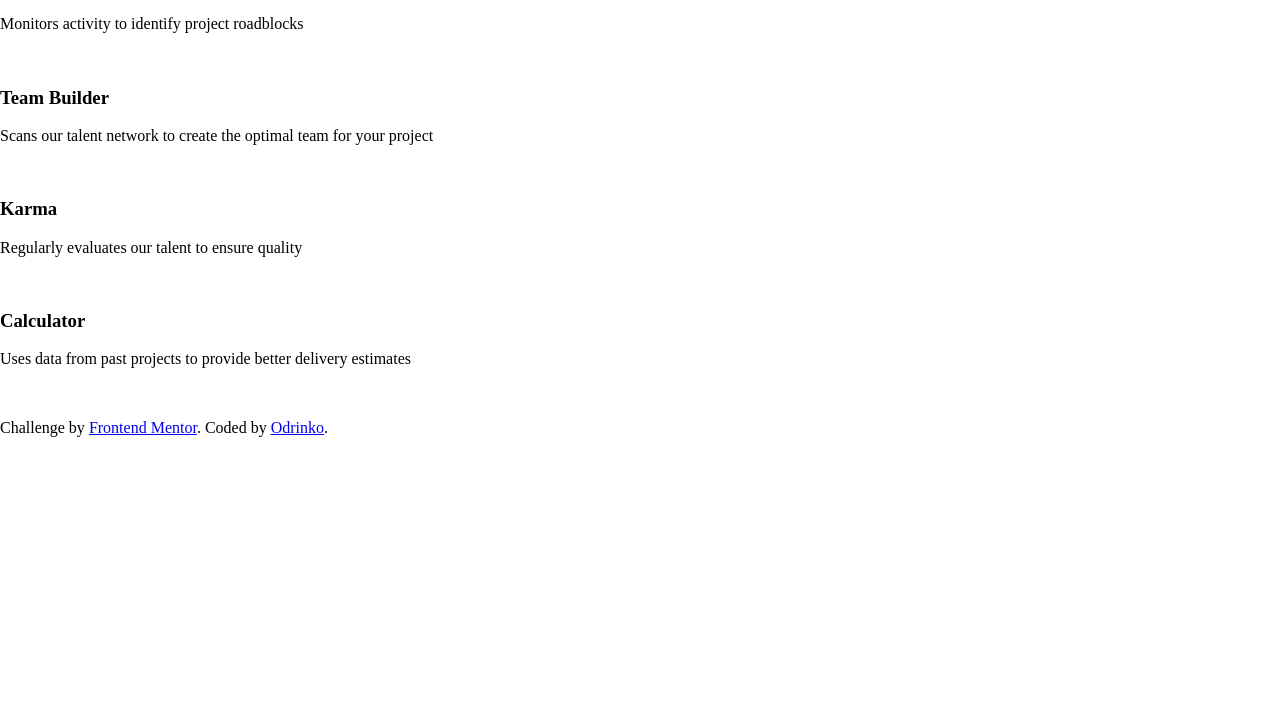
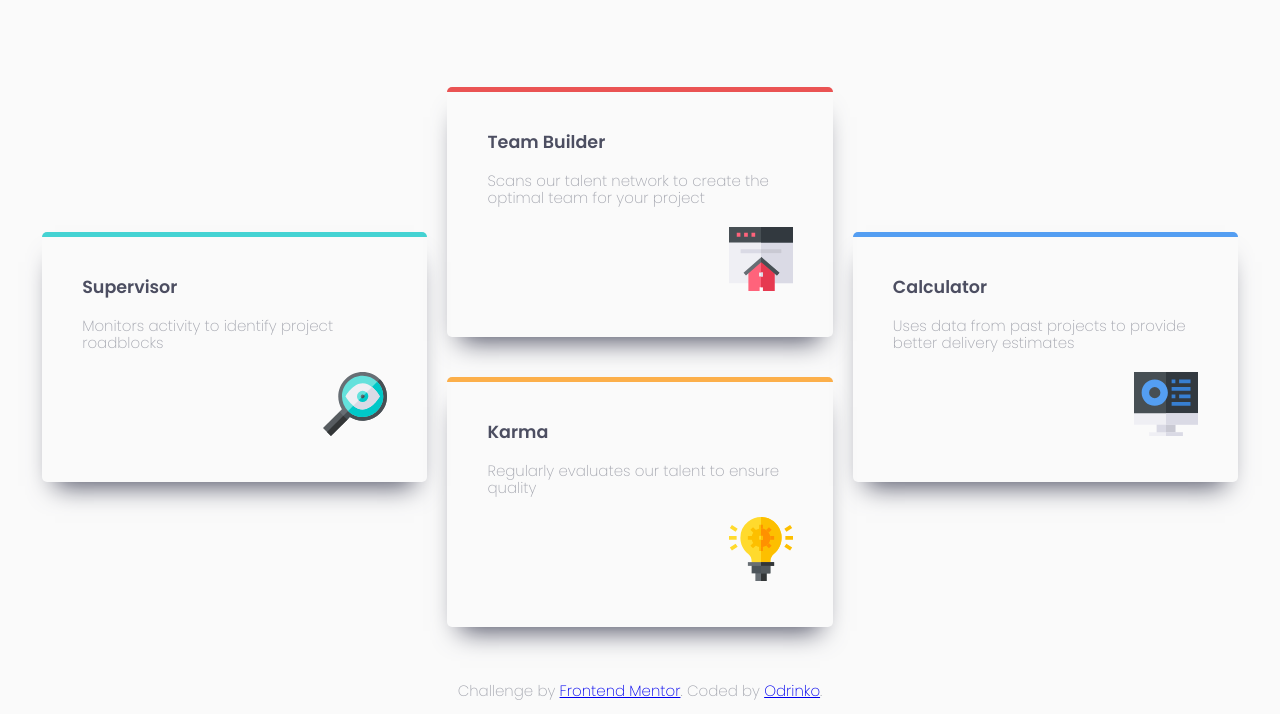
Before and after one commit to Odrinko/second-challenge, a plain HTML site: page index.html in a window 1280 px wide. Shown: the part 177-891 px from the top of the page. Before the commit the page ends 800 px from the top, so only its background shows below. Drawn offline with Linux system fonts and the light colour scheme; the site is published under a folder, as on GitHub Pages, so addresses that start at the root find nothing.

Commit message:
solution css

```diff
--- a/index.html
+++ b/index.html
@@ -8,8 +8,8 @@
   <link rel ="preconnect" href="https://fonts.googleapis.com">
   <link rel="preconnect" href="https://fonts.gstatic.com" crossorigin>
   <link href="https://fonts.googleapis.com/css2?family=Poppins:wght@200;400;600&display=swap" rel="stylesheet">
-  <link rel="stylesheet" href="css/normalize.css">
-  <link rel="stylesheet" href="/css/style.css">
+  <link rel="stylesheet" href="./css/normalize.css">
+  <link rel="stylesheet" href="./css/style.css">
 
 
 
@@ -30,25 +30,25 @@
     <div class="cartas__contenedor supervisor">
       <h3 class="cartas_titulo">Supervisor</h3>
       <p class="cartas_descripcion">Monitors activity to identify project roadblocks</p>
-      <img src="/images/icon-supervisor.svg" alt="" class="icono">
+      <img src="./images/icon-supervisor.svg" alt="" class="icono">
     </div>
 
     <div class="cartas_cntenedor--centro">
       <div class="cartas__contenedor team-builder">
         <h3 class="cartas_titulo">Team Builder</h3>
         <p class="cartas_descripcion">Scans our talent network to create the optimal team for your project</p>
-        <img src="/images/icon-team-builder.svg" alt="" class="icono">
+        <img src="./images/icon-team-builder.svg" alt="" class="icono">
       </div>
     <div class="cartas__contenedor karma">
       <h3 class="cartas_titulo">Karma</h3>
       <p class="cartas_descripcion">Regularly evaluates our talent to ensure quality</p>
-      <img src="/images/icon-karma.svg" alt="" class="icono"></div>
+      <img src="./images/icon-karma.svg" alt="" class="icono"></div>
   </div>
 
     <div class="cartas__contenedor calculator">
       <h3 class="cartas_titulo">Calculator</h3>
       <p class="cartas_descripcion">Uses data from past projects to provide better delivery estimates</p>
-      <img src="/images/icon-calculator.svg" alt="" class="icono">
+      <img src="./images/icon-calculator.svg" alt="" class="icono">
     </div>
   </div>
 
```
